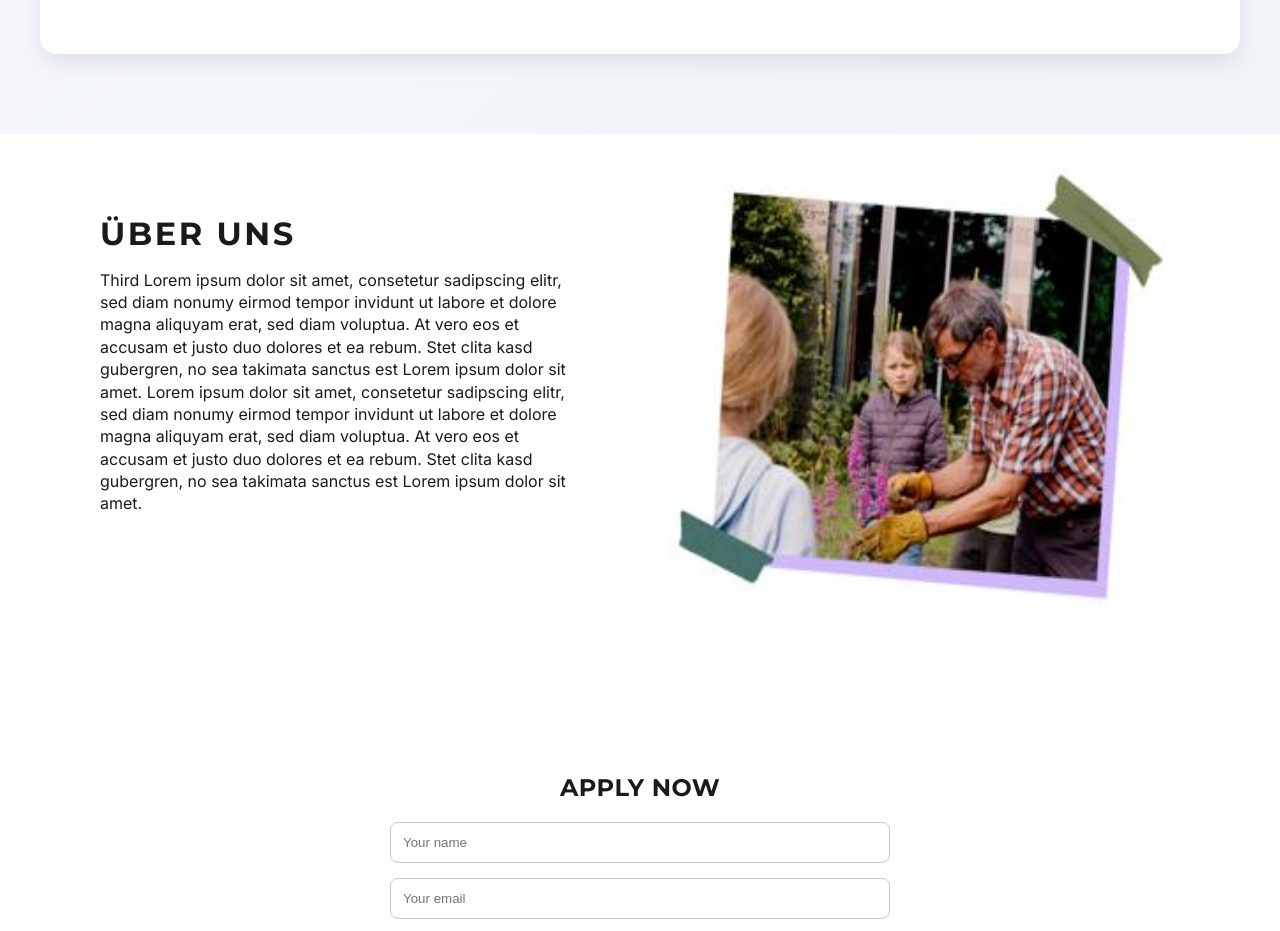
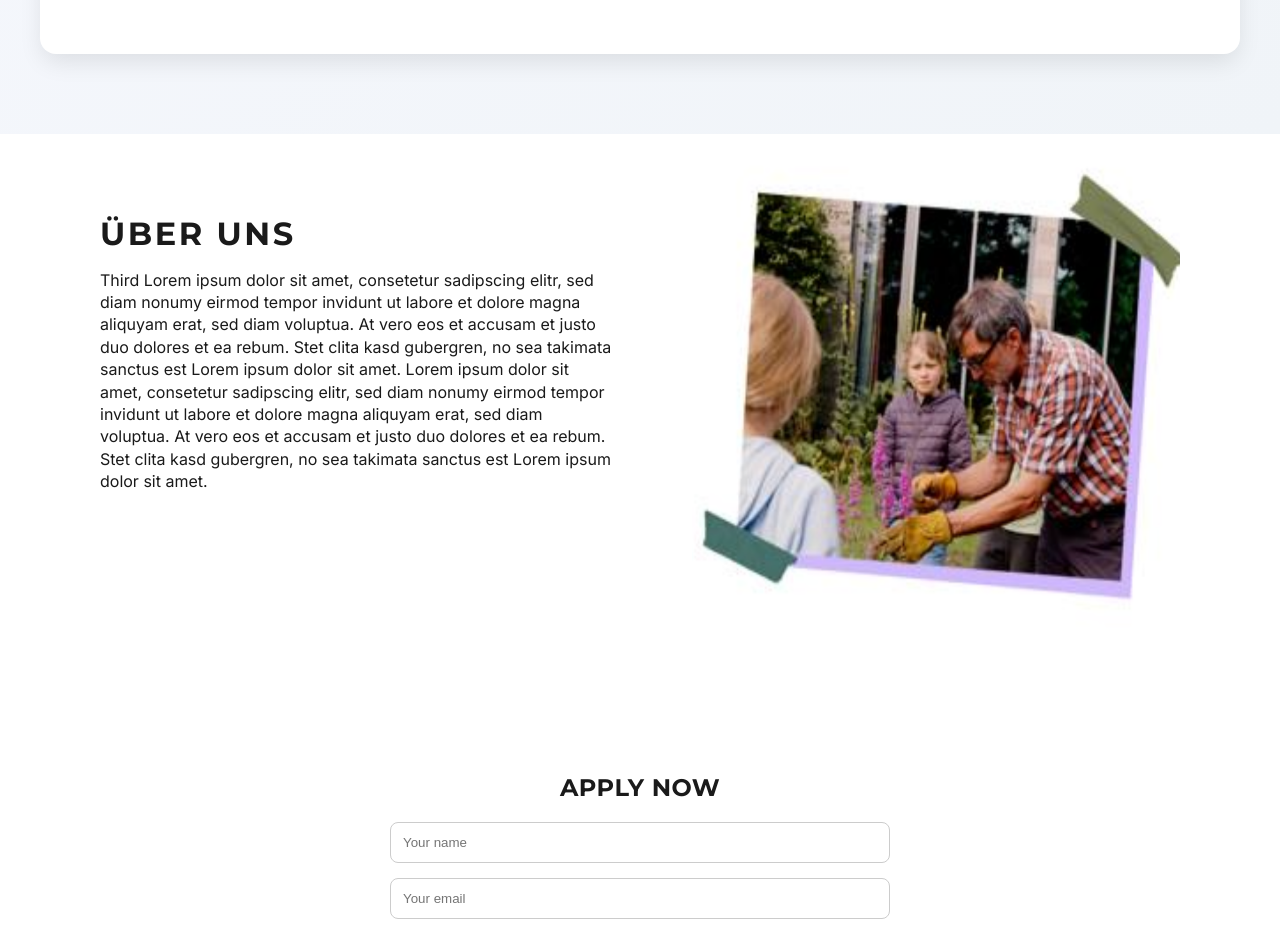
Before and after one commit to chocococopie/innature-school, a Next.js app: page / in a window 1280 px wide. Shown: the part 3940-4871 px from the top of the page. Built offline with nearby package versions, Linux system fonts and the light colour scheme.

Commit message:
img hoveer

```diff
--- a/src/app/page.css
+++ b/src/app/page.css
@@ -273,17 +273,29 @@
 /* PHOTO WITH TAPE EFFECT */
 /* ============================= */
 
+/* Kill ALL grey backgrounds */
 .people-photo {
   position: relative;
   margin-left: auto;
+  overflow: hidden; /* Prevents image clipping during rotation */
 }
 
 .people-photo img {
   width: 40vw;
   display: block;
-  /* transform: rotate(-4deg);
-  box-shadow: 0 20px 40px rgba(0, 0, 0, 0.25); */
+  transition: transform 0.4s cubic-bezier(0.4, 0, 0.2, 1),
+              box-shadow 0.4s cubic-bezier(0.4, 0, 0.2, 1);
+  will-change: transform; /* Performance optimization */
 }
+
+/* Tilt + shadow on hover */
+.people-photo:hover img {
+  transform: rotate(-4deg) scale(1.02);
+  box-shadow: 0 20px 40px rgba(0, 0, 0, 0.25);
+}
+
+
+
 
 
 .footer {
```
